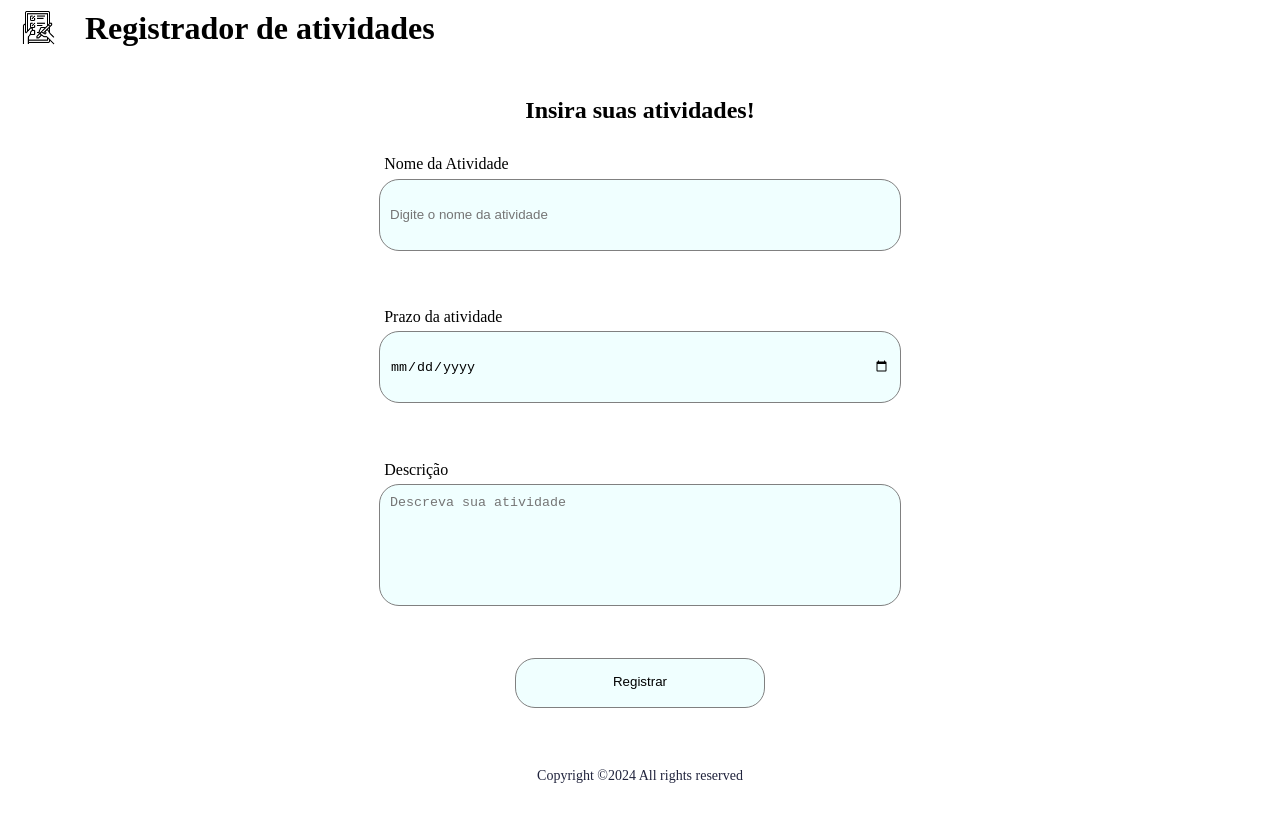
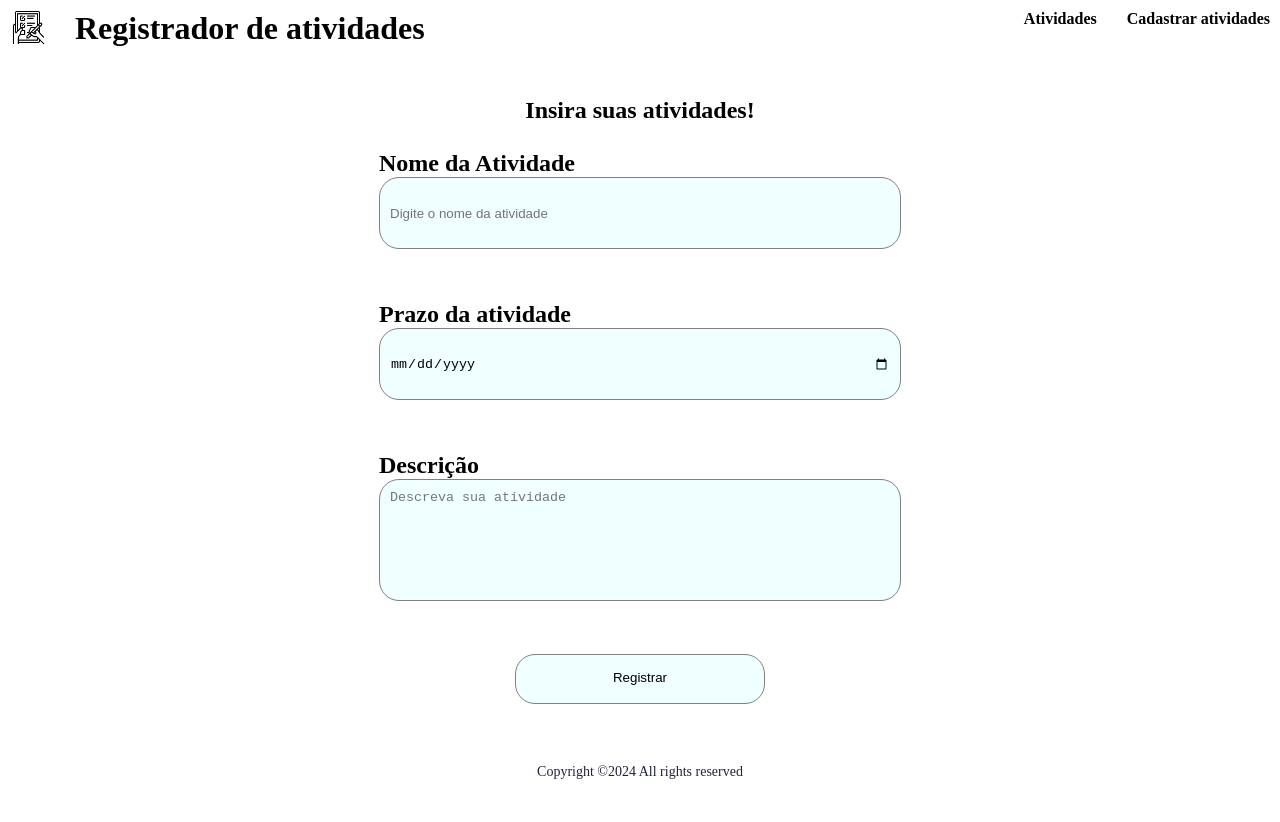
Before and after one commit to RobsonRioki/DesafioExtra1.V8, a plain HTML site: page index.html in a window 1280 px wide. Drawn offline with Linux system fonts and the light colour scheme.

Commit message:
Adicionei elementos de ancora no header, a validação dos campos de registro de atividades e começo do codigo para inserir e salvar os dados no site

```diff
--- a/app.js
+++ b/app.js
@@ -0,0 +1,30 @@
+var nome = [];
+var prazo = [];
+var descricao = [];
+
+var contador = 0;
+
+function registrar(){
+    var nomeAtividade = inputAtividade.value.trim();
+    var prazoAtividade = inputPrazo.value;
+    var descricaoAtividade = inputDescricao.value.trim();
+
+
+    if (inputAtividade.value != "" && prazoAtividade.value != null && inputDescricao.value != ""){
+        contador++
+        nome.push(nomeAtividade);
+        prazo.push(prazoAtividade);
+        descricao.push(descricaoAtividade);
+
+        localStorage.setItem(nome, `Item ${contador}`);
+        localStorage.setItem(prazo, `Item ${contador}`);
+        localStorage.setItem(descricao, `Item ${contador}`);
+
+    }else{
+        alert("Preencha todos os campos!")
+    }
+
+console.log(nome);
+console.log(prazo);
+console.log(descricao);
+}
--- a/index.html
+++ b/index.html
@@ -9,40 +9,32 @@
 </head>
 <body>
     <header>
-        <header>
             <div class="tituloHeader">
             <img class="iconeHeader"  src="assets/atividades.png" alt="imagem de logo de atividades">
             <h1>Registrador de atividades</h1>
             </div>
-        </header>
+            <nav class="navbar">
+                <ul class="ulHeader">
+                    <li class="liHeader"><a href="#sessaoMural" class="aHeader">Atividades</a></li>
+                    <li class="liHeader"><a href="#sessaoInserirAtividade" class="aHeader">Cadastrar atividades</a></li>
+                </ul>
+            </nav>
     </header>
     <main>
+        <section class="sessaoMural">
+
+        </section>
         <section class="sessaoInserirAtividade">
-
-
-
-
-
-
-
-
-
-
-
-
-
-
-
             <form action="." class=>
                 <div class="containerInserir">
                     <h1 class="tituloFormulario">Insira suas atividades!</h1>
-                    <label class="labelFormulario" for="atividade">Nome da Atividade</label>
-                    <input id="atividade" class="inputFormulario" type="text" placeholder="Digite o nome da atividade" required>
-                    <label class="labelFormulario" for="prazo">Prazo da atividade</label>
-                    <input id="prazo" class="inputFormulario" type="date" required>
-                    <label class="labelFormulario" for="descricao">Descrição</label>
-                    <textarea id="descricao" name="descricao" class="inputFormularioDesc" type="text" placeholder="Descreva sua atividade" maxlength="500" required></textarea>
-                    <button class="botaoEnviar">Registrar</button>
+                    <h2 class="h2Formulario" for="atividade">Nome da Atividade</h2>
+                    <input id="inputAtividade" class="inputFormulario" type="text" placeholder="Digite o nome da atividade" required>
+                    <h2 class="h2Formulario" for="prazo">Prazo da atividade</h2>
+                    <input id="inputPrazo" class="inputFormulario" type="date" required>
+                    <h2 class="h2Formulario" for="descricao">Descrição</h2>
+                    <textarea id="inputDescricao" name="descricao" class="inputFormularioDesc" type="text" placeholder="Descreva sua atividade" maxlength="500" required></textarea>
+                    <button class="botaoEnviar" onclick="registrar()">Registrar</button>
                 </div>
             </form>
         </section>
@@ -50,7 +42,7 @@
     </main>
     <footer class="rodape" id="footer">
             <small class="footerTexto">
-                Copyright ©2024 All rights reserved
+                Copyright &copy;2024 All rights reserved
             </small>
     </footer>
 
--- a/style.css
+++ b/style.css
@@ -3,16 +3,45 @@
     padding: 0;
 }
 
-header{
+header {
     margin: 10px;
+    padding: auto;
+    display: flex;
+    flex-direction: row;
+    width: auto;
+    height: auto;
+    justify-content: space-between;
 }
 
-.tituloHeader{
+.ulHeader {
+    display: flex;
+    width: auto;
+    justify-content: end;
+    list-style: none;
+}
+
+.liHeader {
+    margin-left: 30px;
+}
+
+.aHeader {
+    text-decoration: none;
+    color: black;
+    font-weight: bold;
+}
+
+.aHeader:hover {
+    transition: 0.2s;
+    font-size: 22px;
+    cursor: pointer;
+}
+
+.tituloHeader {
     display: flex;
     flex-direction: row;
 }
 
-.iconeHeader{
+.iconeHeader {
     width: 35px;
     height: 35px;
     margin-right: 30px;
@@ -33,18 +62,18 @@ header{
     height: auto;
 }
 
-.tituloFormulario{
+.tituloFormulario {
     display: flex;
     justify-content: center;
     margin-bottom: 5%;
 }
 
-.labelFormulario{
+.labelFormulario {
     margin: 1%;
     font: 20px;
 }
 
-.inputFormulario{
+.inputFormulario {
     margin-bottom: 10%;
     width: 500px;
     height: 50px;
@@ -54,7 +83,7 @@ header{
     border: 1px solid gray;
 }
 
-.inputFormularioDesc{
+.inputFormularioDesc {
     margin-bottom: 10%;
     width: 500px;
     height: 100px;
@@ -65,7 +94,7 @@ header{
     resize: none;
 }
 
-.botaoEnviar{
+.botaoEnviar {
     display: flex;
     justify-content: center;
     text-align: center;
```
